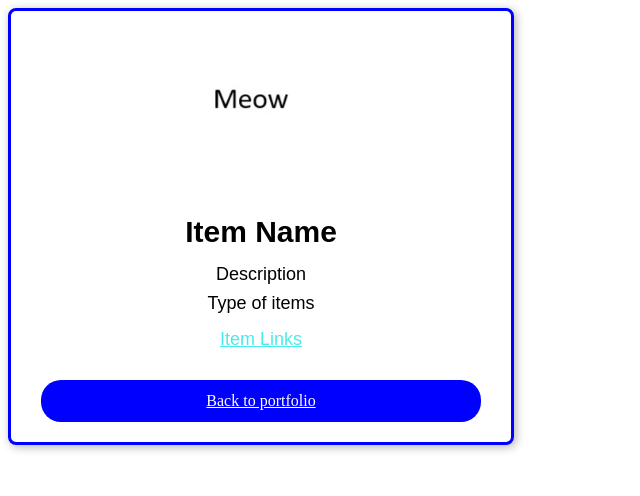
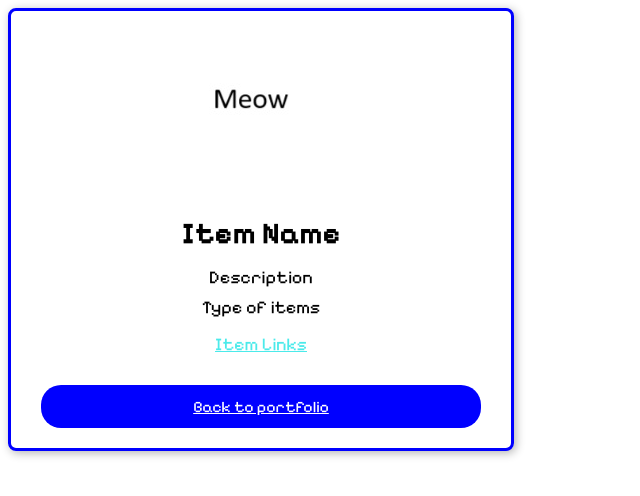
Before and after one commit to MagShadowLight/my-portfolio, a plain HTML site: page Portfolio Items/item template.html in a window 1280 px wide. Shown: the whole page, without its empty margins (0-640 px from the left). Drawn offline with Linux system fonts and the light colour scheme.

Commit message:
Update item template.css

```diff
--- a/Portfolio Items/Portfolio Styles/item template.css
+++ b/Portfolio Items/Portfolio Styles/item template.css
@@ -1,4 +1,6 @@
-
+body {
+    font-family: Pixelify Sans, Arial;
+}
 
 div {
     width: 500px;
@@ -13,7 +15,6 @@ div {
 }
 
 p {
-    font-family: Arial;
     font-size: 18px;
     margin-bottom: 0px;
     margin-top: 0px;
```
